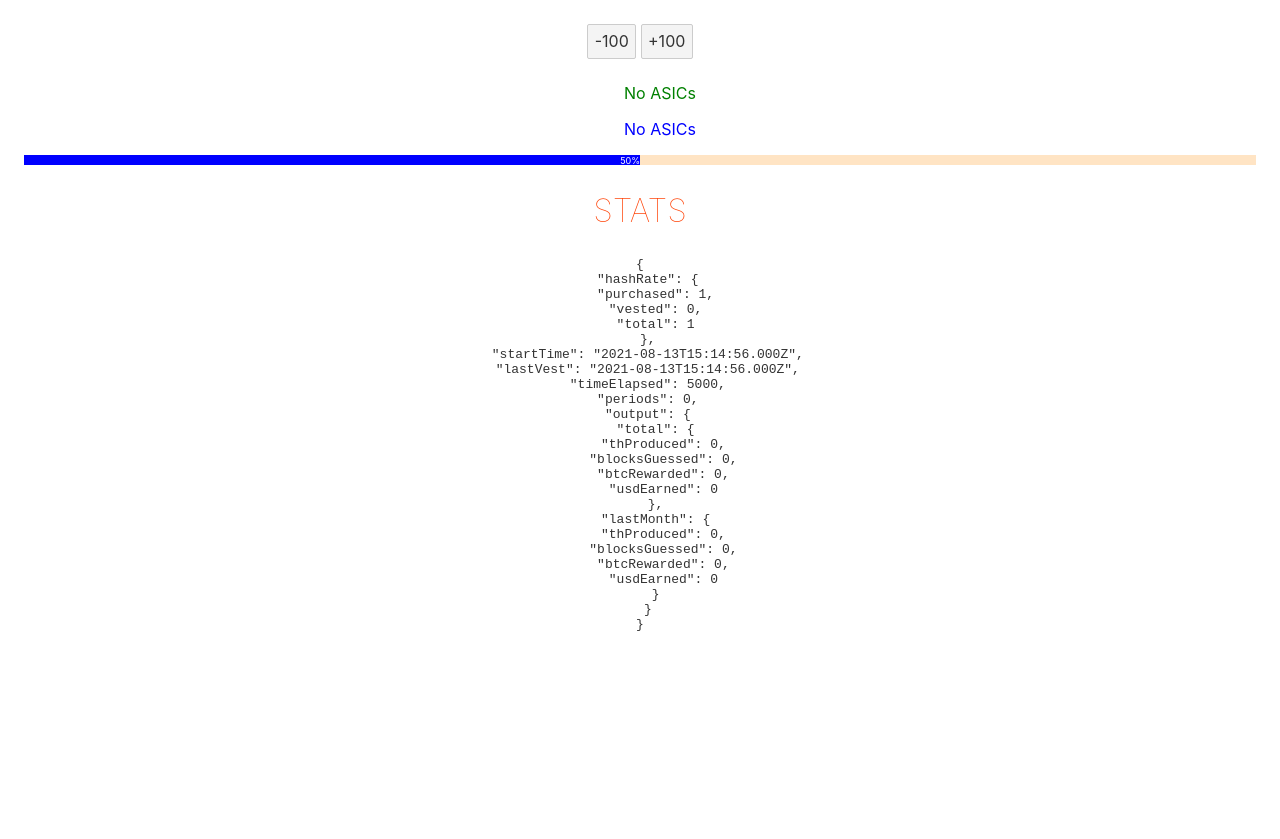
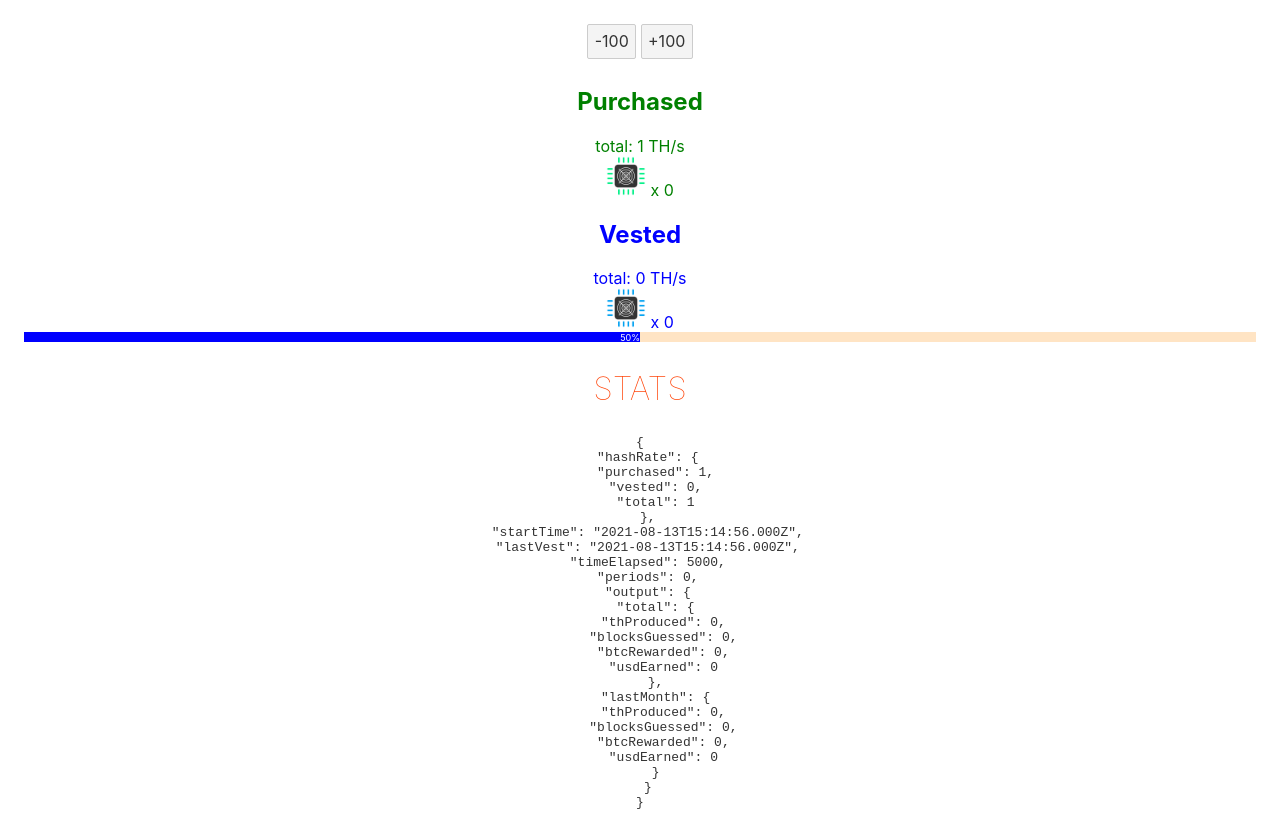
Before and after one commit to esaounkine/cloudmining-demo, a Svelte app: page / in a window 1280 px wide. Before the commit the page ends 800 px from the top, so only its background shows below. Built offline with nearby package versions, Linux system fonts and the light colour scheme; the HTML template or start-up script is replaced by a standard one.

Commit message:
Improve the farm presentation

```diff
--- a/src/components/farm/Farm.svelte
+++ b/src/components/farm/Farm.svelte
@@ -1,8 +1,14 @@
 <script lang="ts">
   import { state, config } from "../../state/state";
+  import Rack from "./Rack.svelte";
 
-  const hashRateToUnits = (thh: number): number => {
-    return Math.floor(thh / config.hashRatePerUnitThs);
+  const hashRateToUnits = (
+    thh: number
+  ): { units: number; remainder: number } => {
+    return {
+      units: Math.floor(thh / config.hashRatePerUnitThs),
+      remainder: Math.floor(thh % config.hashRatePerUnitThs),
+    };
   };
 
   $: asics = {
@@ -11,49 +17,14 @@
   };
 </script>
 
-<div class="farm purchased">
-  <ul>
-    {#if asics.purchased === 0}
-      No ASICs
-    {:else}
-      {#each Array(asics.purchased) as _, i}
-        <li>
-          <img src="img/asic-purchased.png" alt="Purchased" />
-        </li>
-      {/each}
-    {/if}
-  </ul>
-</div>
+<Rack
+  machineType="purchased"
+  units={asics.purchased.units}
+  totalHashRate={$state.hashRate.purchased}
+/>
 
-<div class="farm vested">
-  <ul>
-    {#if asics.vested === 0}
-      No ASICs
-    {:else}
-      {#each Array(asics.vested) as _, i}
-        <li>
-          <img src="img/asic-vested.png" alt="Vested" />
-        </li>
-      {/each}
-    {/if}
-  </ul>
-</div>
-
-<style>
-  .purchased {
-    color: green;
-  }
-  .vested {
-    color: blue;
-  }
-  .farm img {
-    height: 40px;
-  }
-  ul > li {
-    display: inline-block;
-    /* You can also add some margins here to make it look prettier */
-    zoom: 1;
-    *display: inline;
-    /* this fix is needed for IE7- */
-  }
-</style>
+<Rack
+  machineType="vested"
+  units={asics.vested.units}
+  totalHashRate={$state.hashRate.vested}
+/>
--- /dev/null
+++ b/src/components/farm/Rack.svelte
@@ -0,0 +1,34 @@
+<script lang="ts">
+  export let machineType: "purchased" | "vested";
+  export let units: number;
+  export let totalHashRate: number;
+
+  const machineTypeLabel = `${machineType
+    .charAt(0)
+    .toUpperCase()}${machineType.slice(1)}`;
+</script>
+
+<div class="farm {machineType}">
+  <h2>{machineTypeLabel}</h2>
+  <div>
+    total: {totalHashRate} TH/s
+  </div>
+  <div>
+    <img src="img/asic-{machineType}.png" alt={machineTypeLabel} />
+    <span class="center">
+        x {units}
+    </span>
+  </div>
+</div>
+
+<style>
+  .purchased {
+    color: green;
+  }
+  .vested {
+    color: blue;
+  }
+  .farm img {
+    height: 40px;
+  }
+</style>
```
